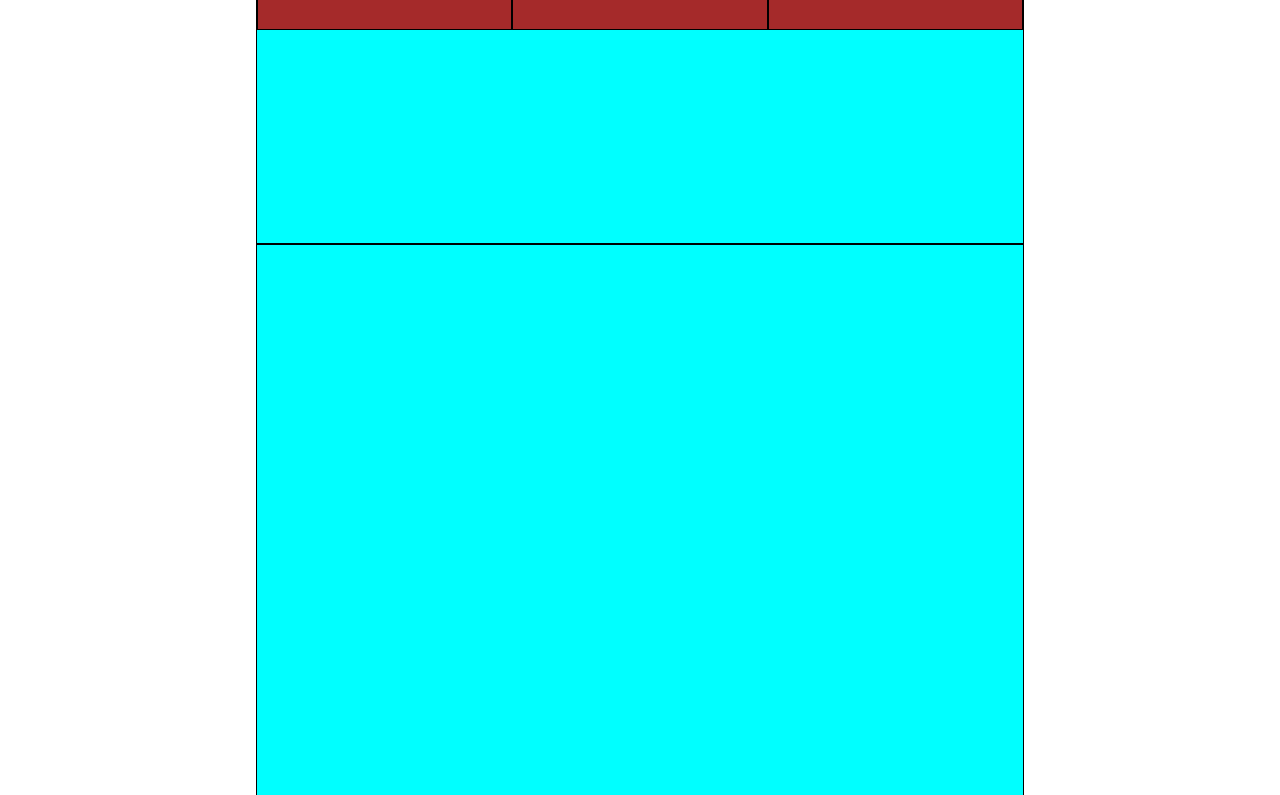
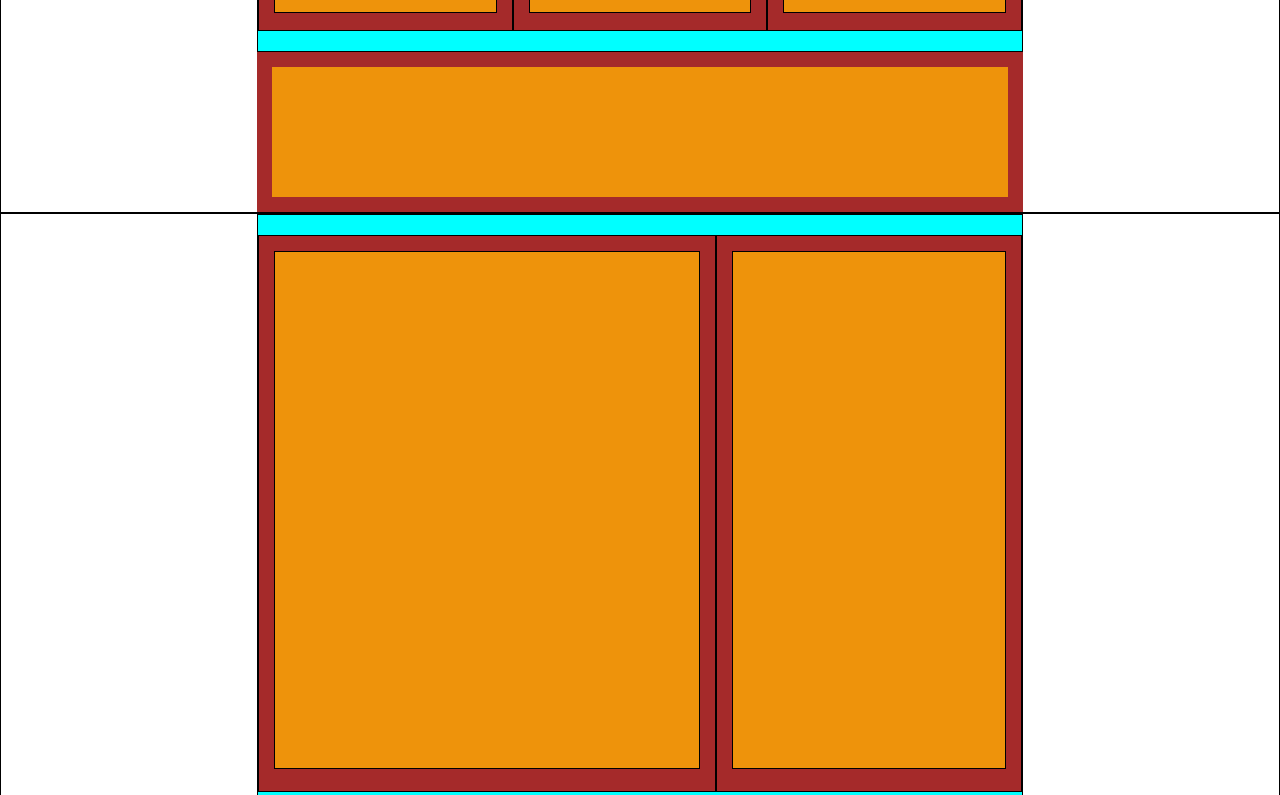
Before and after one commit to carlo-ddm/htmlcss-dropbox, a plain HTML site: page index.html in a window 1280 px wide. Shown: the part 1211-2006 px from the top of the page. Drawn offline with Linux system fonts and the light colour scheme.

Commit message:
Fine layout section n° 2

```diff
--- a/debug.css
+++ b/debug.css
@@ -26,8 +26,13 @@ header {
 }
 
 /* MAIN */
+section {
+  border: 1px solid black;
+}
+
+/* SEC 1 */
 .sm.box {
-  height: 800px;
+  height: 599px;
   background-color: aqua;
   border: 1px solid black;
 }
@@ -40,6 +45,30 @@ header {
 
 .col {
   border: 1px solid black;
-  height: 450px;
+  height: 465px;
   background-color: rgb(238, 147, 11);
 }
+
+.buttom {
+  background-color: brown;
+  height: 160px;
+}
+
+.int.buttom {
+  width: 100%;
+  height: 130px;
+  background-color: rgb(238, 147, 11);
+
+}
+
+/* SEC 2 */
+.f3 {
+  border: 1px solid black;
+  height: 557px;
+  background-color: brown;
+}
+
+.int.f3 {
+  background-color: rgb(238, 147, 11);
+  height: 518px;
+}
--- a/global.css
+++ b/global.css
@@ -71,6 +71,8 @@ section {
   padding: 20px 0;
 }
 
+/* SEC 1 */
+
 label {
   margin-right: 10px;
 }
@@ -85,6 +87,31 @@ label {
   padding: 15px;
 }
 
+/* COL è <dic> interno a f2 */
 .col {
   width: 100%;
 }
+
+.buttom {
+  width: 60%;
+  margin: auto;
+  padding: 15px;
+}
+
+/* SEC 2 */
+.f3 {
+  float: left;
+  padding: 15px;
+}
+
+.f3.left {
+  width: 60%;
+}
+
+.f3.right {
+  width: 40%;
+}
+
+.int.f3 {
+  width: 100%;
+}
--- a/index.html
+++ b/index.html
@@ -58,10 +58,28 @@
         <div class="f2"><div class="col"></div></div>
         <div class="f2"><div class="col"></div></div>
       </div>
+
+      <div class="buttom">
+        <div class="int buttom">
+
+        </div>
+      </div>
     </section>
+
     <section>
-      <div class="sm box clearfix"></div>
+      <div class="sm box clearfix">
+        <div class="f3 left">
+          <div class="int f3 left">
+          </div>
+        </div>
+        <div class="f3 right">
+          <div class="int f3 right">
+          </div>
+        </div>
+      </div>
     </section>
+
+
     <section>
       <div class="sm box clearfix"></div>
     </section>
```
